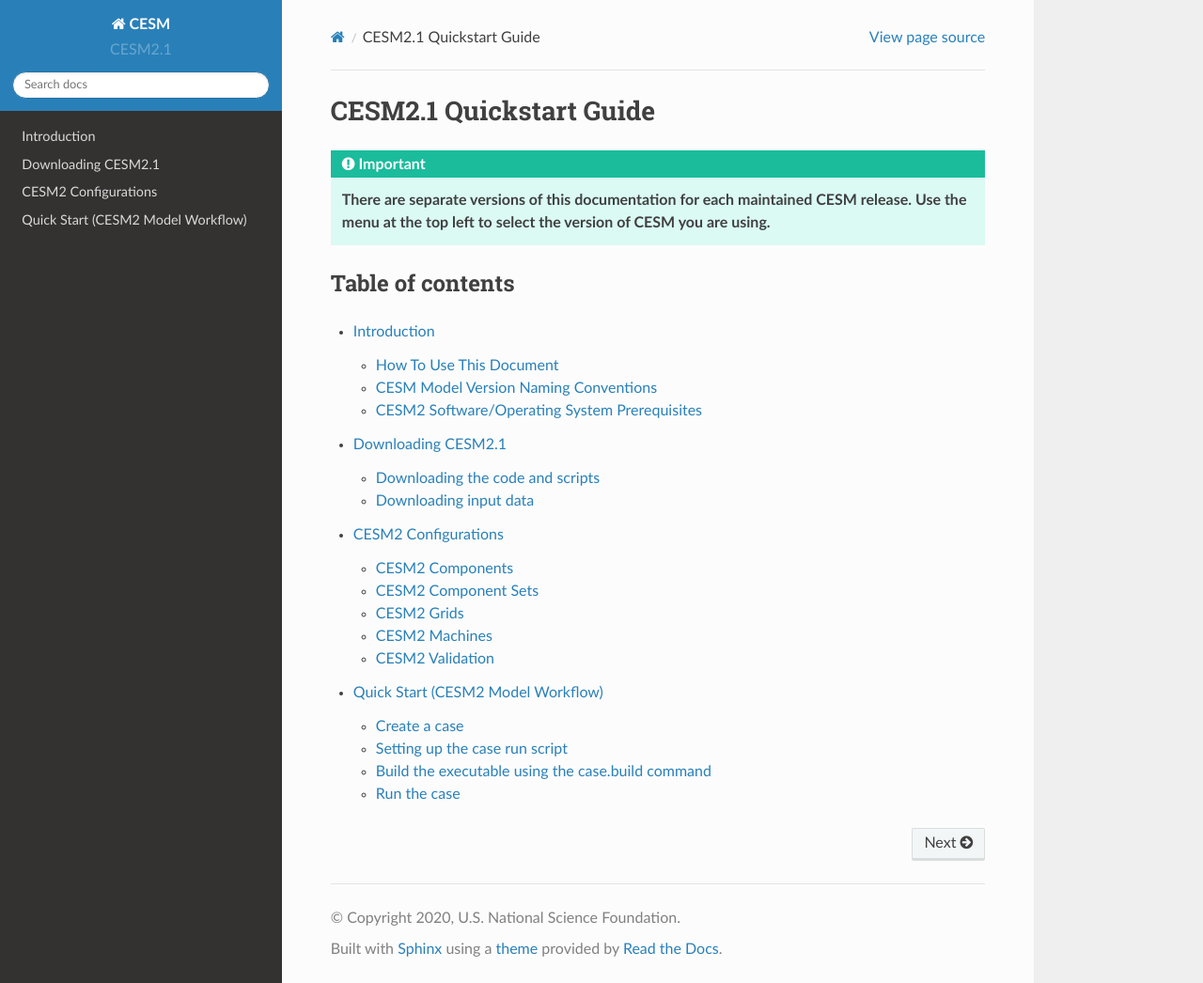
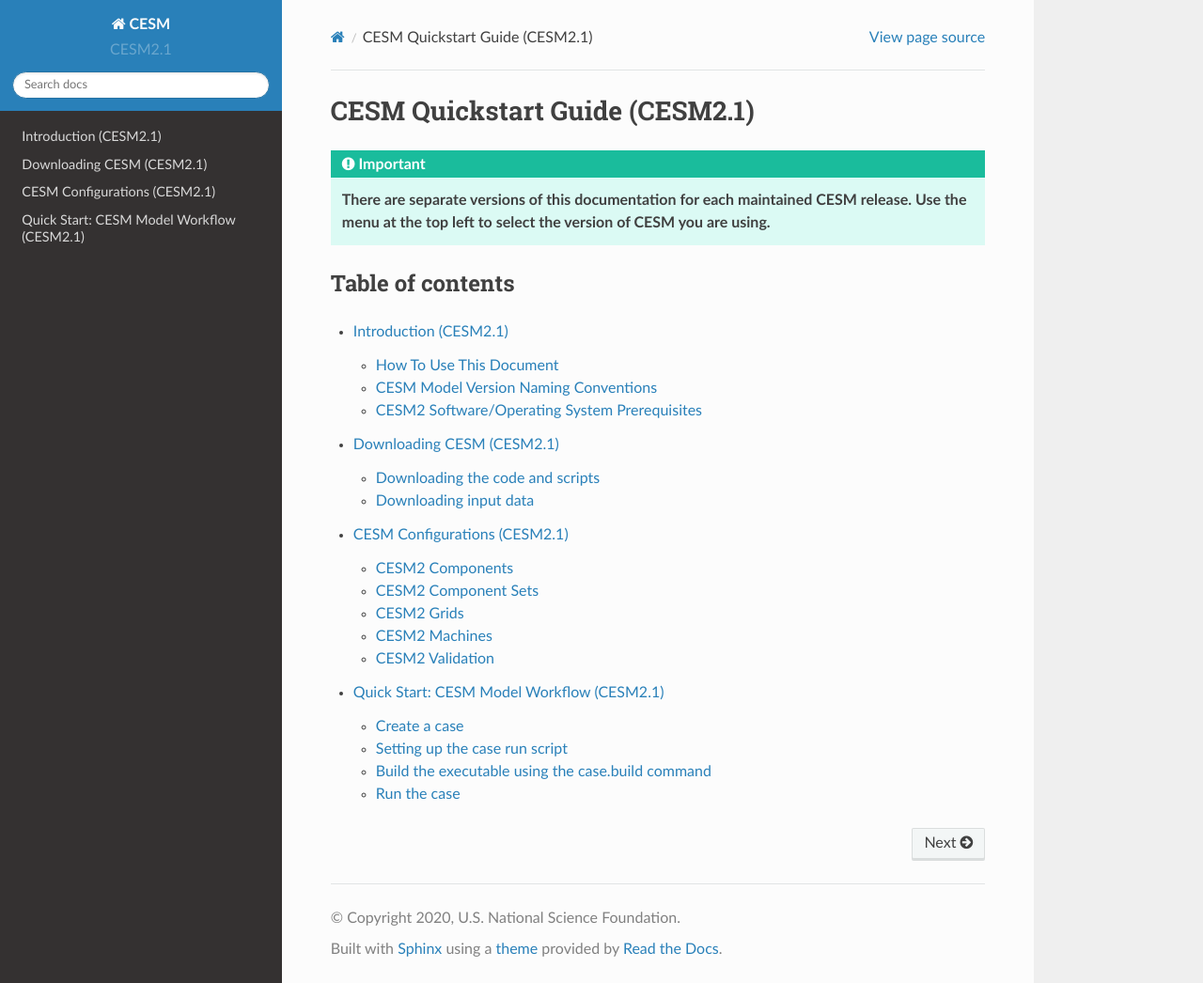
Before and after one commit to ESCOMP/CESM, a Sphinx documentation site: the page built from doc/source/index.rst, in a window 1280 px wide and 1046 px high. Shown: the whole window at 94% size. Built offline with Sphinx 7.4.7 and the Read the Docs theme 2.0.0, drawn with Linux system fonts in a browser that asks for light colours; comment, search, counter and statistics services are not loaded.

Commit message:
Add version information on the top of every page
Ryan Johnson suggested this so that the version information is obvious
no matter which page you land on.

```diff
--- a/doc/source/cesm_configurations.rst
+++ b/doc/source/cesm_configurations.rst
@@ -1,8 +1,8 @@
 .. _configurations:
 
-======================
- CESM2 Configurations
-======================
+===============================
+CESM Configurations (|version|)
+===============================
 
 The CESM system can be configured a number of different ways from both
 a science and technical perspective. CESM supports numerous
--- a/doc/source/downloading_cesm.rst
+++ b/doc/source/downloading_cesm.rst
@@ -1,8 +1,8 @@
 .. _downloading:
 
-=======================
- Downloading |version|
-=======================
+============================
+Downloading CESM (|version|)
+============================
 
 Downloading the code and scripts
 --------------------------------
--- a/doc/source/index.rst
+++ b/doc/source/index.rst
@@ -3,8 +3,8 @@
    You can adapt this file completely to your liking, but it should at least
    contain the root `toctree` directive.
 
-|version| Quickstart Guide
-==========================
+CESM Quickstart Guide (|version|)
+=================================
 
 .. important::
    **There are separate versions of this documentation for each maintained CESM
--- a/doc/source/introduction.rst
+++ b/doc/source/introduction.rst
@@ -1,8 +1,8 @@
 .. _introduction:
 
-==============
- Introduction
-==============
+========================
+Introduction (|version|)
+========================
 
 How To Use This Document
 ------------------------
--- a/doc/source/quickstart.rst
+++ b/doc/source/quickstart.rst
@@ -1,8 +1,8 @@
 .. _quickstart:
 
-====================================
- Quick Start (CESM2 Model Workflow)
-====================================
+============================================
+Quick Start: CESM Model Workflow (|version|)
+============================================
 
 The following quick start guide is for versions of CESM2 that have
 already been ported to the local target machine. CESM2 is built on the
```
